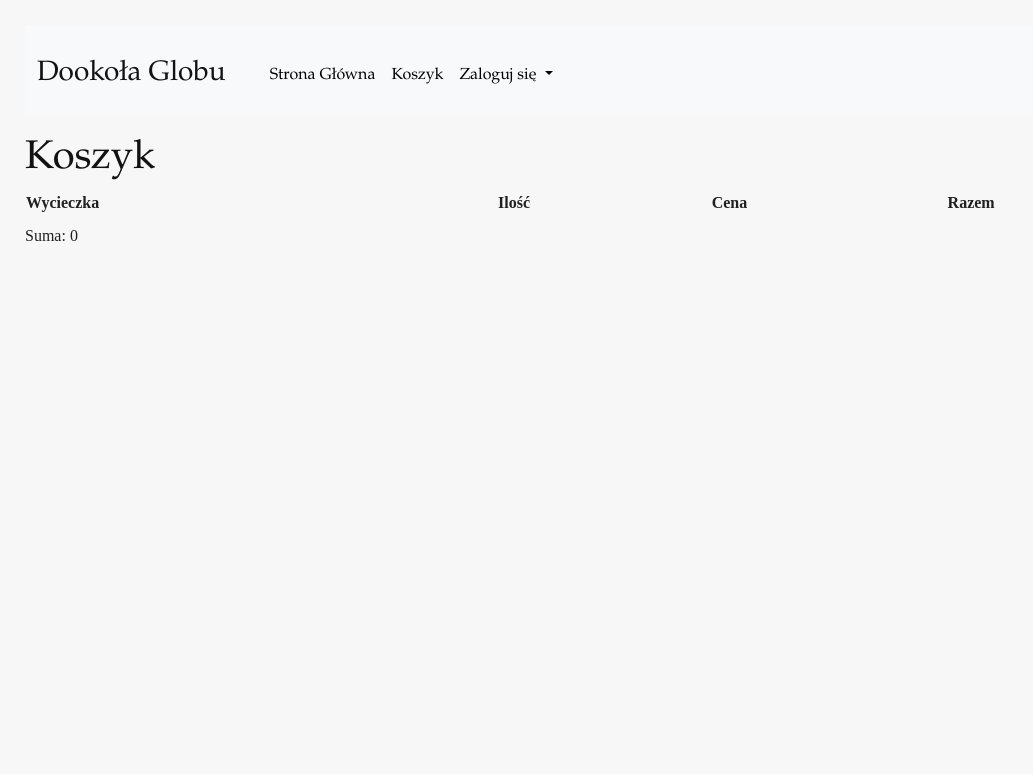
After one commit to AmeliaUcinska/projekt_k, a Django app: page /cart/ in a window 1280 px wide. The commit adds this page. Shown: the top 774 px of the page, without its empty margins (0-1033 px from the left). Run offline with Django 5.2, Linux system fonts and the light colour scheme; lists and menus that the app fills with data are empty.

Commit message:
koszyk (dziala)

```diff
--- /dev/null
+++ b/folder_projektu/folder_aplikacji/cart.py
@@ -0,0 +1,52 @@
+from decimal import Decimal
+from django.conf import settings
+from folder_aplikacji.models import Product
+
+class Cart:
+    def __init__(self, request):
+        self.session = request.session
+        cart = self.session.get(settings.CART_SESSION_ID)
+        if not cart:
+            cart = self.session[settings.CART_SESSION_ID] = {}
+        self.cart = cart
+
+    def add(self, product, quantity=1, override_quantity=False):
+        product_id = str(product.id)
+        if product_id not in self.cart:
+            self.cart[product_id] = {'quantity': 0, 'price': str(product.price)}
+        if override_quantity:
+            self.cart[product_id]['quantity'] = quantity
+        else:
+            self.cart[product_id]['quantity'] += quantity
+        self.save()
+
+    def save(self):
+        self.session[settings.CART_SESSION_ID] = self.cart
+        self.session.modified = True
+
+    def remove(self, product):
+        product_id = str(product.id)
+        if product_id in self.cart:
+            del self.cart[product_id]
+            self.save()
+
+    def __iter__(self):
+        product_ids = self.cart.keys()
+        products = Product.objects.filter(id__in=product_ids)
+        for product in products:
+            self.cart[str(product.id)]['product'] = product
+
+        for item in self.cart.values():
+            item['price'] = Decimal(item['price'])
+            item['total_price'] = item['price'] * item['quantity']
+            yield item
+
+    def __len__(self):
+        return sum(item['quantity'] for item in self.cart.values())
+
+    def get_total_price(self):
+        return sum(Decimal(item['price']) * item['quantity'] for item in self.cart.values())
+
+    def clear(self):
+        del self.session[settings.CART_SESSION_ID]
+        self.session.modified = True
--- /dev/null
+++ b/folder_projektu/folder_aplikacji/templates/folder_aplikacji/cart/detail.html
@@ -0,0 +1,97 @@
+{% extends "main/base.html" %}
+
+{% block content %}
+
+<link rel="stylesheet" href="https://cdn.jsdelivr.net/npm/bootstrap@5.3.0/dist/css/bootstrap.min.css">
+<style>
+    body {
+    background-color: #f7f7f7;
+    font-family: serif, sans-serif;
+    color: #212121;
+    margin: 25px;
+    padding: 0;
+}
+
+h1, h2, h3, h4, h5, h6 {
+    color: #121212;
+    font-family: "Garamond", serif;
+    margin: 20px 0 10px;
+}
+
+.travel-tips {
+    background-color: #c2f1f2;
+    padding: 20px;
+    border-radius: 10px;
+    list-style: none;
+    margin: 20px 0;
+}
+
+
+
+p {
+    line-height: 1.6;
+    margin: 10px 0;
+}
+
+a {
+    color: #ff56cc;
+    text-decoration: none;
+}
+
+a:hover {
+    text-decoration: underline;
+}
+
+ul, ol {
+    margin: 10px 0 10px 20px;
+}
+
+li {
+    margin: 5px 0;
+}
+
+img {
+    display: block; /* Ustawienie obrazu jako elementu blokowego */
+    margin: 0 auto; /* Wyśrodkowanie obrazu */
+    max-width: 100%; /* Dostosowanie rozmiaru obrazu do szerokości rodzica */
+    height: auto; /* Zachowanie proporcji obrazu */
+    margin-left: -20px;
+    margin-right: -20px;
+}
+
+.col {
+    background-color: #ffd4e5;
+    padding: 20px;
+    border-radius: 10px;
+    margin: 10px;
+    text-align: center;
+    }
+
+    table {
+        width: 100%;
+        border-collapse: collapse;
+    }
+</style>
+<h1>Koszyk</h1>
+<table>
+    <thead>
+        <tr>
+            <th>Wycieczka</th>
+            <th>Ilość</th>
+            <th>Cena</th>
+            <th>Razem</th>
+        </tr>
+    </thead>
+    <tbody>
+        {% for item in cart %}
+        <tr>
+            <td>{{ item.product.name }}</td>
+            <td>{{ item.quantity }}</td>
+            <td>{{ item.price }}</td>
+            <td>{{ item.total_price }}</td>
+        </tr>
+        {% endfor %}
+    </tbody>
+</table>
+<p>Suma: {{ cart.get_total_price }}</p>
+{% endblock %}
--- a/folder_projektu/folder_aplikacji/templates/main/base.html
+++ b/folder_projektu/folder_aplikacji/templates/main/base.html
@@ -10,14 +10,14 @@
         </style>
         <nav class="navbar navbar-expand-lg bg-body-tertiary" style="background-color: #e6e6e6;">
         <div class="container-fluid">
-              <a class="navbar-brand" href="#"><h3>Dookoła Globu</h3></a>
+              <a class="navbar-brand" href="http://127.0.0.1:8000"><h3>Dookoła Globu</h3></a>
               <div class="collapse navbar-collapse" id="navbarSupportedContent">
                 <ul class="navbar-nav me-auto mb-2 mb-lg-0">
                   <li class="nav-item">
                     <a class="nav-link active" aria-current="page" href="#">Strona Główna</a>
                   </li>
                   <li class="nav-item">
-                    <a class="nav-link" href="#">Koszyk</a>
+                    <a class="nav-link" href="/cart">Koszyk</a>
                   </li>
                   <li class="nav-item dropdown">
                     <a class="nav-link dropdown-toggle" href="#" role="button" data-bs-toggle="dropdown" aria-expanded="false">
--- a/folder_projektu/folder_aplikacji/urls.py
+++ b/folder_projektu/folder_aplikacji/urls.py
@@ -19,5 +19,9 @@ urlpatterns = [
     path('persons_html/<int:id>', views.person_detail_html, name="persons_html_detail"),
     path("persons_html/<int:id>", views.person_detail_html),
     path('stanowisko/<int:pk>/members', views.StanowiskoMemberView.as_view()),
+    path('cart/add/<int:product_id>/', views.cart_add, name='cart_add'),
+    path('cart/remove/<int:product_id>/', views.cart_remove, name='cart_remove'),
+    path('cart/', views.cart_detail, name='cart_detail'),
+    path('cart/clear/', views.cart_clear, name='cart_clear'),
 
 ]
--- a/folder_projektu/folder_aplikacji/views.py
+++ b/folder_projektu/folder_aplikacji/views.py
@@ -1,4 +1,4 @@
-from django.shortcuts import render
+from django.shortcuts import get_object_or_404, redirect, render
 
 # Create your views here.
 from django.shortcuts import render
@@ -8,9 +8,10 @@ from rest_framework.authentication import SessionAuthentication, BasicAuthentica
 from rest_framework.permissions import IsAuthenticated
 from rest_framework.response import Response
 from rest_framework.views import APIView
-from .models import Osoba, Person, Stanowisko, Team
+from .models import Osoba, Person, Product, Stanowisko, Team
 from .serializers import OsobaSerializer, PersonSerializer, StanowiskoSerializer
 from django.http import Http404, HttpResponse
+from .cart import Cart
 import datetime
 
 # określamy dostępne metody żądania dla tego endpointu
@@ -189,3 +190,25 @@ class StanowiskoMemberView(APIView):
         return Response(serializer.data)
 def home(response):
     return render(response, "main/home.html", {})
+
+def cart_add(request, product_id):
+    cart = Cart(request)
+    product = get_object_or_404(Product, id=product_id)
+    cart.add(product=product, quantity=1)
+    return redirect('cart_detail')
+
+def cart_remove(request, product_id):
+    cart = Cart(request)
+    product = get_object_or_404(Product, id=product_id)
+    cart.remove(product)
+    return redirect('cart_detail')
+
+def cart_detail(request):
+    cart = Cart(request)
+    return render(request, 'folder_aplikacji/cart/detail.html', {'cart': cart})
+
+def cart_clear(request):
+    """Clear the shopping cart."""
+    if 'cart' in request.session:
+        del request.session['cart']
+    return redirect('cart_detail')
--- a/folder_projektu/folder_projektu/settings.py
+++ b/folder_projektu/folder_projektu/settings.py
@@ -41,6 +41,8 @@ INSTALLED_APPS = [
     'rest_framework',
     'rest_framework.authtoken',
 ]
+CART_SESSION_ID = 'cart'
+
 
 MIDDLEWARE = [
     'django.middleware.security.SecurityMiddleware',
```
Also changed, not shown: folder_projektu/folder_aplikacji/models.py (+10 -0 lines), folder_projektu/db.sqlite3.
